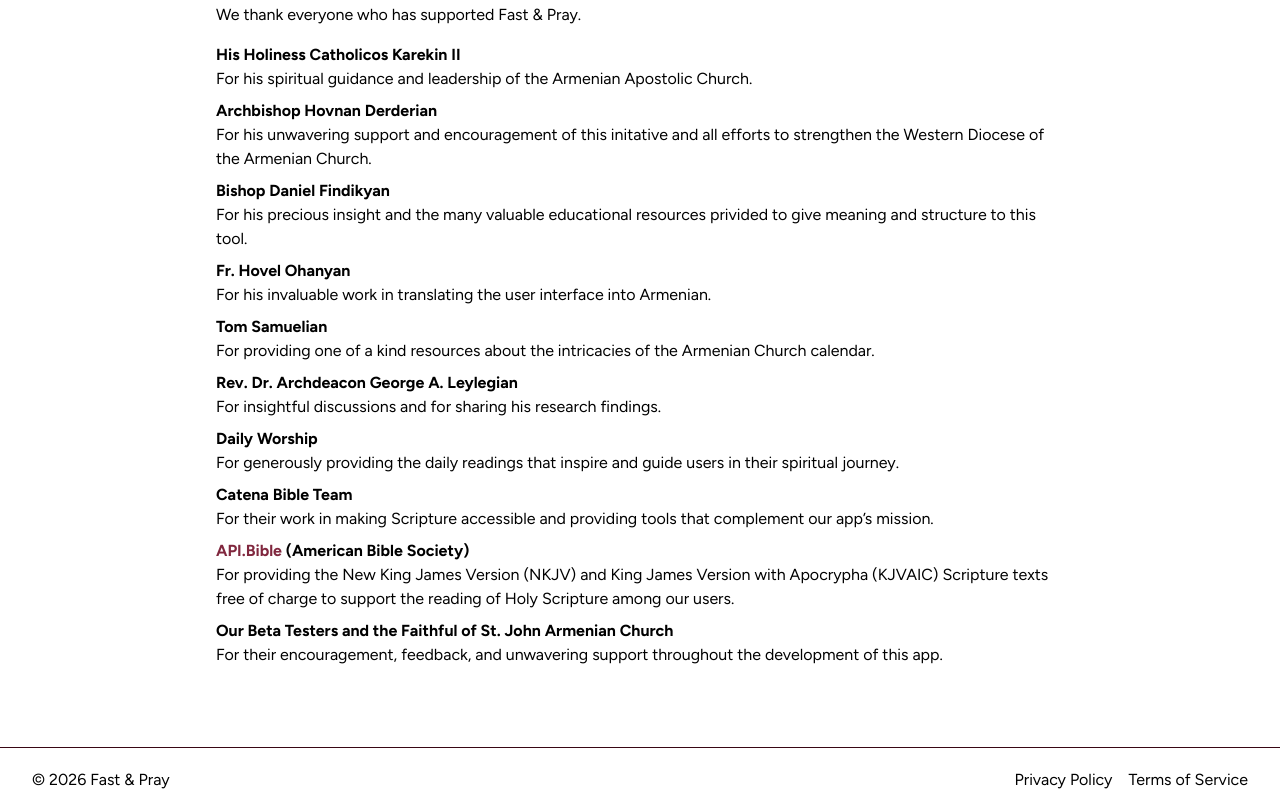
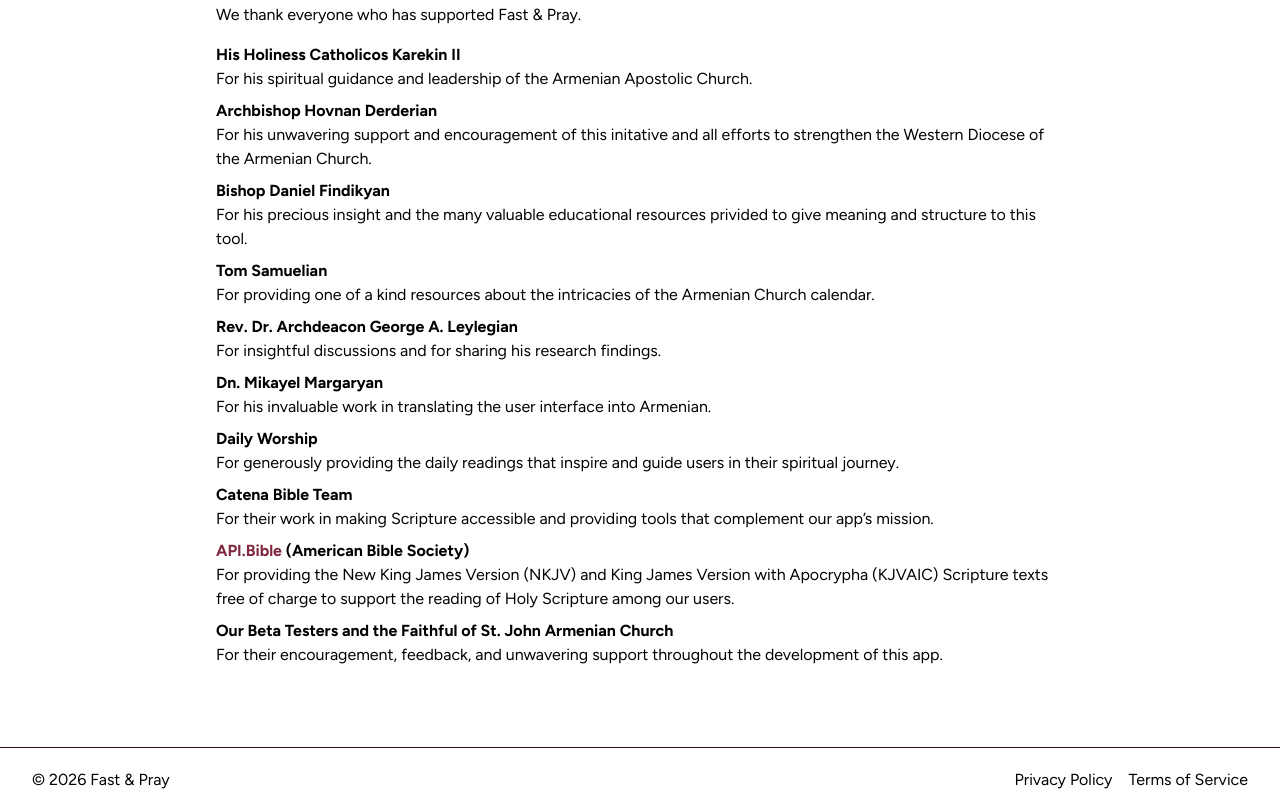
Before and after one commit to surp-hovhannes/bahk_landing, an Astro site: page /team in a window 1280 px wide. Shown: the part 781-1592 px from the top of the page. Built offline with nearby package versions, Linux system fonts and the light colour scheme; Astro itself is replaced by a stand-in of ours.

Commit message:
Update acknowledgments in team.astro
Removed Fr. Hovel Ohanyan from acknowledgments and added Dn. Mikayel Margaryan for his translation work.

```diff
--- a/src/pages/team.astro
+++ b/src/pages/team.astro
@@ -85,12 +85,6 @@ import Layout from "../layouts/Layout.astro";
         privided to give meaning and structure to this tool.
       </p>
     </dd>
-    <dt class="font-bold">Fr. Hovel Ohanyan</dt>
-    <dd class="mb-2">
-      <p>
-        For his invaluable work in translating the user interface into Armenian.
-      </p>
-    </dd>
     <dt class="font-bold">Tom Samuelian</dt>
     <dd class="mb-2">
       <p>
@@ -101,6 +95,12 @@ import Layout from "../layouts/Layout.astro";
     <dt class="font-bold">Rev. Dr. Archdeacon George A. Leylegian</dt>
     <dd class="mb-2">
       <p>For insightful discussions and for sharing his research findings.</p>
+    </dd>
+    <dt class="font-bold">Dn. Mikayel Margaryan</dt>
+    <dd class="mb-2">
+      <p>
+        For his invaluable work in translating the user interface into Armenian.
+      </p>
     </dd>
     <dt class="font-bold">Daily Worship</dt>
     <dd class="mb-2">
```
